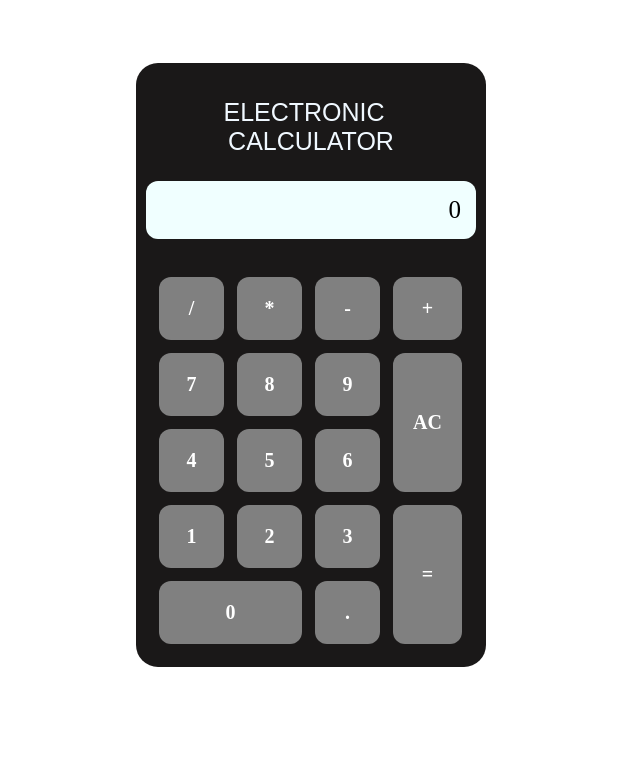
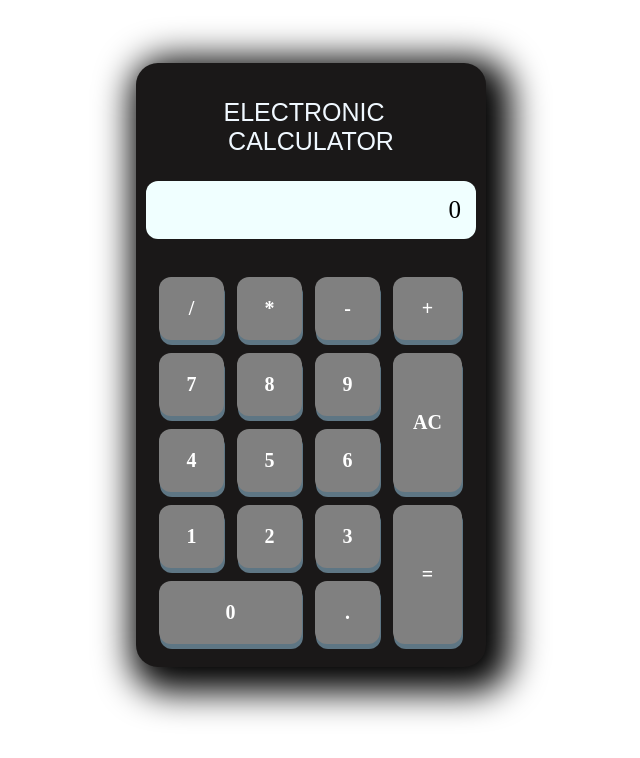
Before and after one commit to rishabhsinghal1234/html, a plain HTML site: page index.html in a window 1280 px wide. Shown: the whole page, without its empty margins (329-969 px from the left). Drawn offline with Linux system fonts and the light colour scheme.

Commit message:
Update index.html

```diff
--- a/index.html
+++ b/index.html
@@ -12,6 +12,7 @@
             border-radius: 22px;
             background-color: #1A1818;
             padding: 10px;
+            box-shadow: 10px 10px 35px 15px;
         }
         td:active{
             transform: scaleY(0.8) translateY(6px);
@@ -24,6 +25,7 @@
             box-sizing: border-box;
             min-width: 65px;
             font-weight: bolder;
+            box-shadow: 1px 5px #5E7684;
             font-size: 20px;
             cursor: pointer;
         }
@@ -32,7 +34,7 @@
             font-family: fantasy;
             font-size: 25px;
         }
-        .out{
+        #out{
             color: black;
             background-color: azure;
             border-radius: 12px;
@@ -41,41 +43,67 @@
             text-align: right;
         }
     </style>
+    <script>
+    var count=1;
+     function fn(n){
+        var m = document.getElementById("out").textContent;
+         if(count == 1){
+             document.getElementById("out").innerHTML = "0";
+             console.log(count);
+             count=0;
+             console.log(count);
+             document.getElementById("out").innerHTML = n;
+         }
+         else{
+           document.getElementById("out").innerHTML = m + n;
+         }
+     }
+     function ac(){
+         document.getElementById("out").innerHTML = "0";
+     }
+    function calculate(){
+        var m = document.getElementById("out").textContent;
+        document.getElementById("out").innerHTML = eval(m);
+       count=1;
+        console.log(count);
+    }
+    </script>
 </head>
 <body>
   <div class="container">
     <div class="calcu">
       <p class="head">ELECTRONIC &nbsp; CALCULATOR</p>
       <div>
-        <p class="out">0</p>
+
       </div>
       <table cellspacing="13">
+        <p id="out">0</p>
         <tr>
-          <td>/</td>
-          <td>*</td>
-          <td>-</td>
-          <td>+</td>
+          <td onclick="fn('/')">/</td>
+          <td onclick="fn('*')">*</td>
+          <td onclick="fn('-')">-</td>
+          <td onclick="fn('+')">+</td>
         </tr>
         <tr>
-          <td>7</td>
-          <td>8</td>
-          <td>9</td>
-          <td rowspan="2">AC</td>
+          <td onclick="fn(7)">7</td>
+          <td onclick="fn(8)">8</td>
+          <td onclick="fn(9)">9</td>
+          <td rowspan="2" onclick="ac()">AC</td>
         </tr>
         <tr>
-          <td>4</td>
-          <td>5</td>
-          <td>6</td>
+          <td onclick="fn(4)">4</td>
+          <td onclick="fn(5)">5</td>
+          <td onclick="fn(6)">6</td>
         </tr>
         <tr>
-          <td>1</td>
-          <td>2</td>
-          <td>3</td>
-          <td rowspan="2">=</td>
+          <td onclick="fn(1)">1</td>
+          <td onclick="fn(2)">2</td>
+          <td onclick="fn(3)">3</td>
+          <td rowspan="2" onclick="calculate()">=</td>
         </tr>
         <tr>
-          <td colspan="2">0</td>
-          <td>.</td>
+          <td colspan="2" onclick="fn(0)">0</td>
+          <td onclick="fn('.')">.</td>
         </tr>
       </table>
     </div>
```
